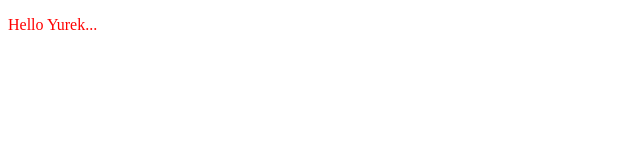
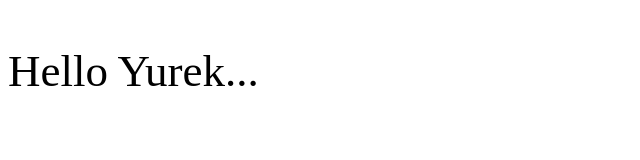
Before and after one commit to Tim-Burbank/test, a plain HTML site: page index.html in a window 1280 px wide. Shown: the whole page, without its empty margins (0-640 px from the left). Drawn offline with Linux system fonts and the light colour scheme.

Commit message:
Revert "no message"
This reverts commit f9d1bdc6f1149684eaa84d0aaec8cb8824412567.

```diff
--- a/index.html
+++ b/index.html
@@ -3,9 +3,9 @@
 <head>
     <meta charset="UTF-8">
     <title>Hello</title>
-    <link rel="stylesheet"  href="style/style.css"/>
+    <link rel="stylesheet" href="/style.css"/>
 </head>
 <body>
-    <p id="a">Hello Yurek...</p>
+<p>Hello Yurek...</p>
 </body>
 </html>
--- /dev/null
+++ b/style.css
@@ -0,0 +1,3 @@
+p {
+    font-size:45px
+}
--- a/style/style.css
+++ /dev/null
@@ -1,3 +0,0 @@
-#a {
-    color:red
-}
```
